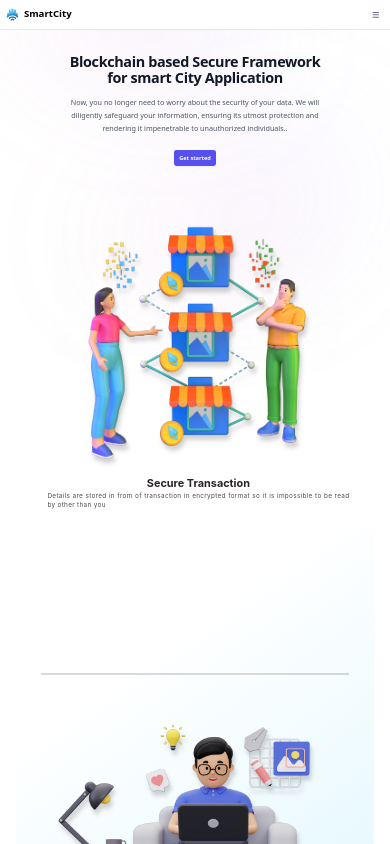
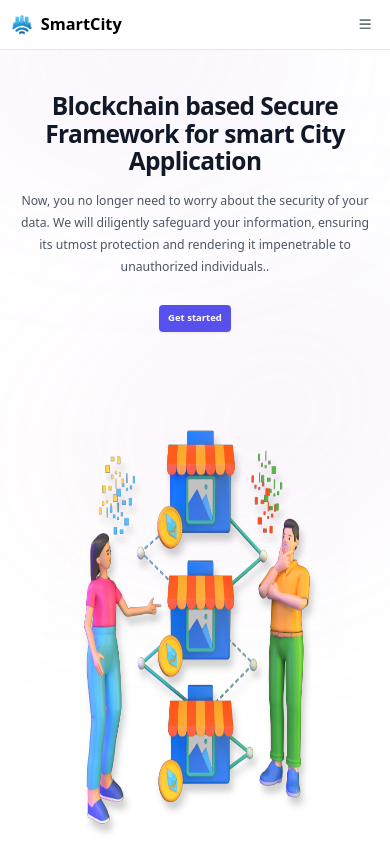
Before and after one commit to vaibhavchandrana/Smartcity_framework, a React (Create React App) app: page / in a window 390 px wide. Shown: the top 844 px of the page. Built offline with nearby package versions, Linux system fonts and the light colour scheme.

Commit message:
sndkkjdbhjc

```diff
--- a/public/index.html
+++ b/public/index.html
@@ -26,7 +26,7 @@
       work correctly both with client-side routing and a non-root public URL.
       Learn how to configure a non-root public URL by running `npm run build`.
     -->
-    <title>React App</title>
+    <title>Smart City App</title>
   </head>
   <body>
     <noscript>You need to enable JavaScript to run this app.</noscript>
--- a/src/App.css
+++ b/src/App.css
@@ -266,3 +266,8 @@
     margin-left: 5vw;
   }
 }
+@media (max-width: 767px) {
+  body {
+    zoom: 1.7;
+  }
+}
```
